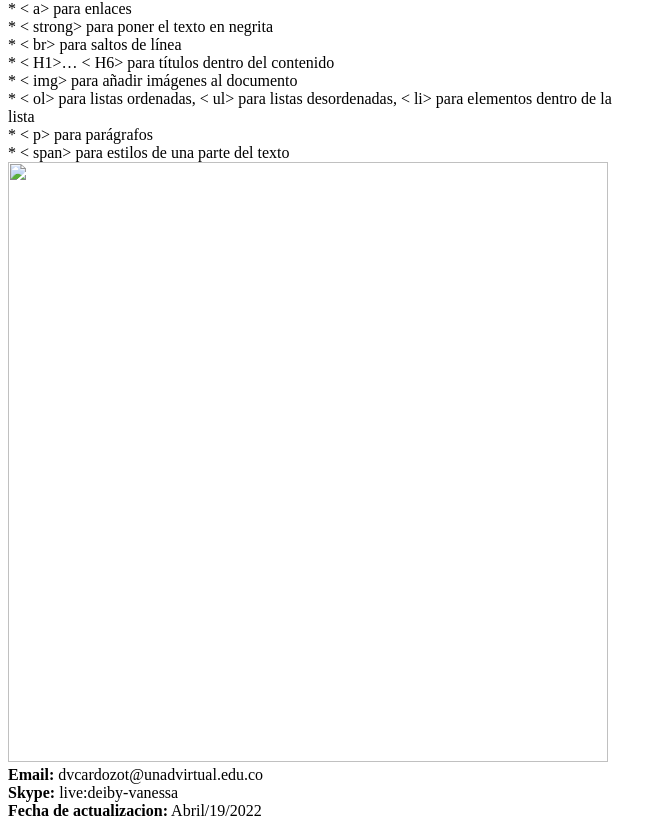
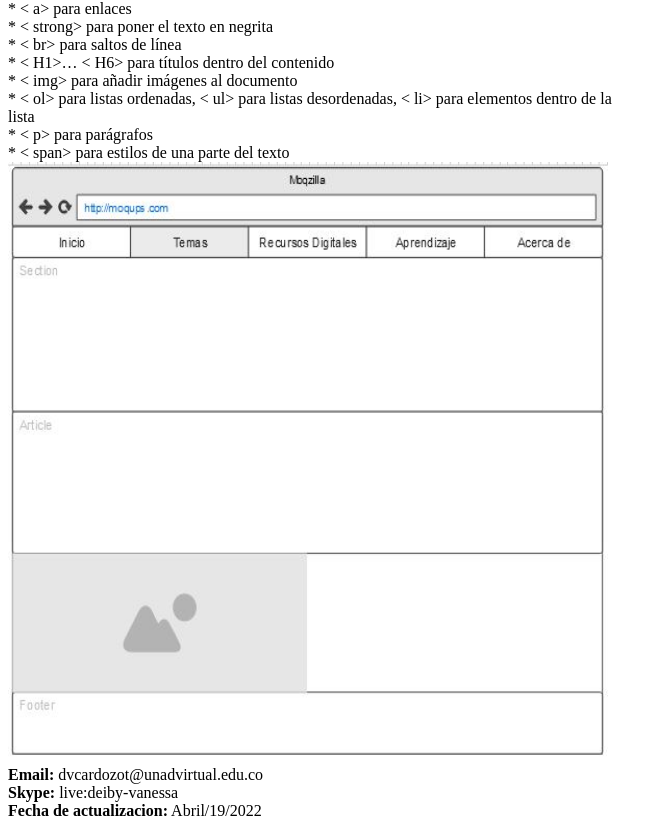
Before and after one commit to VanessaC17/DSW-VanessaCardozo, a plain HTML site: page Fase2/design.html in a window 1280 px wide. Shown: the part 811-1639 px from the top of the page, without its empty margins (0-666 px from the left). Drawn offline with Linux system fonts and the light colour scheme.

Commit message:
Add files via upload
ruta correcta imagen

```diff
--- a/Fase2/design.html
+++ b/Fase2/design.html
@@ -129,7 +129,7 @@
                                                             < span> para estilos de una parte del texto
 
     </article>
-    <img src="..\DSW-VanessaCardozo\Imagenes\imagen.jpg" alin="center" width="600" height="600">
+    <img src="Imagenes\imagen.JPG" alin="center" width="600" height="600">
     <footer>
         <b>Email:</b> dvcardozot@unadvirtual.edu.co
         <br>
```
Also changed, not shown: Fase2/Imagenes/imagen.JPG (added).
